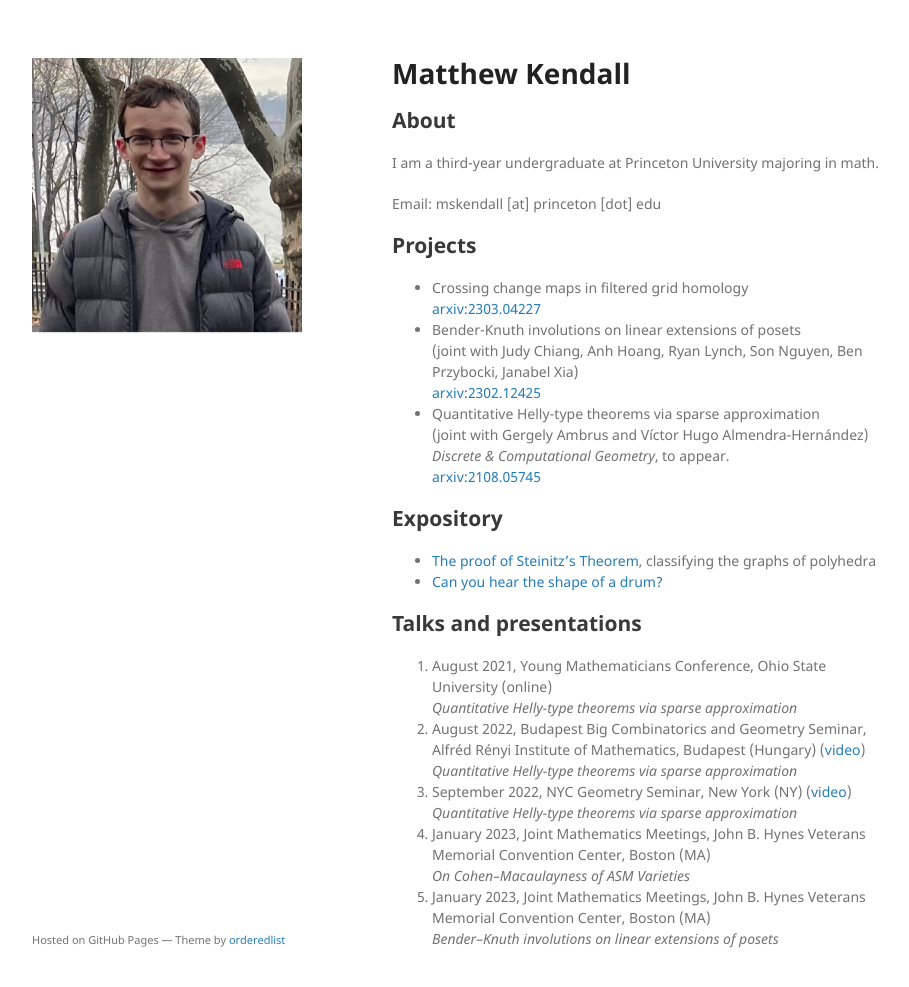
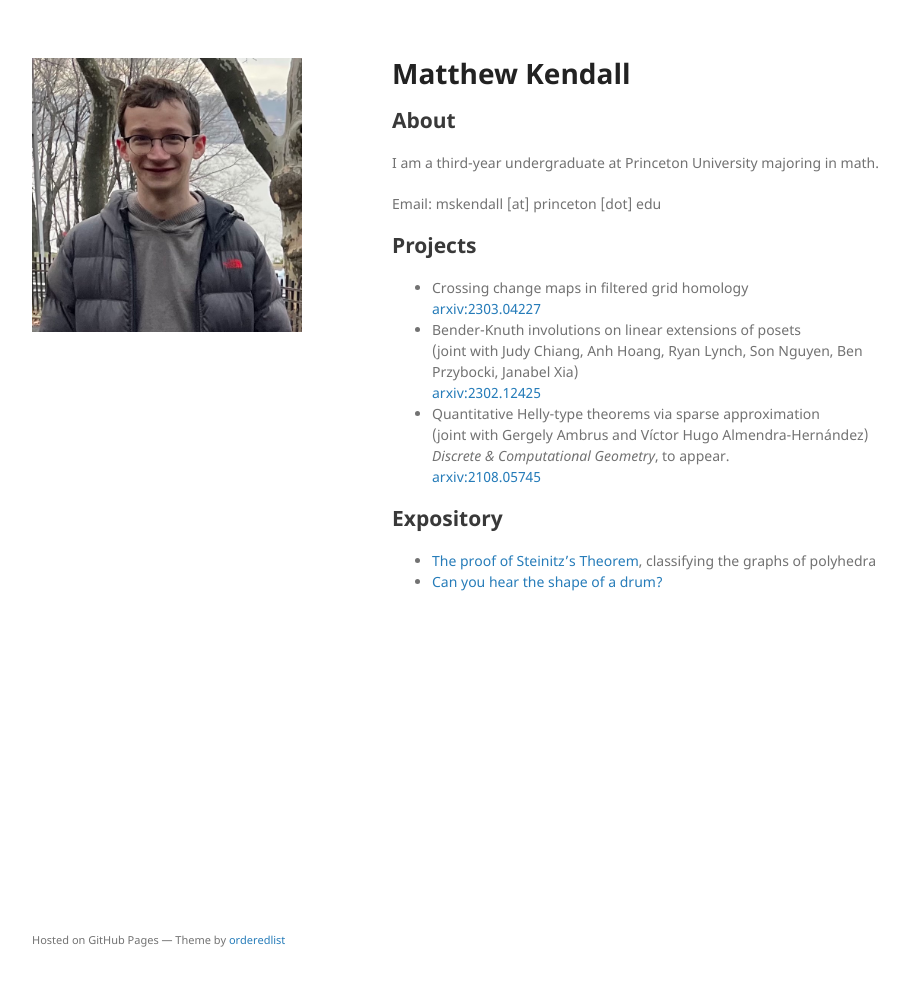
Before and after one commit to matthewkendall/matthewkendall.github.io, a Jekyll site: the page built from index.md, in a window 1280 px wide and 1019 px high. Shown: the top 987 px of the window, without its empty margins (178-1087 px from the left). Built offline with Jekyll 4.4.1, drawn with Linux system fonts in a browser that asks for light colours; our own code applies the rules of GitHub Pages for plain Markdown files; the repository's description, which GitHub fills in, is left out.

Commit message:
Update index.md

```diff
--- a/index.md
+++ b/index.md
@@ -13,10 +13,3 @@ Email: mskendall [at] princeton [dot] edu
 ## Expository
 - <a href="/assets/steinitz.pdf" target="_blank"> The proof of Steinitz's Theorem</a>, classifying the graphs of polyhedra
 - <a href="/assets/drum.pdf" target="_blank"> Can you hear the shape of a drum?</a>
-
-## Talks and presentations
-1. August 2021, Young Mathematicians Conference, Ohio State University (online) <br> *Quantitative Helly-type theorems via sparse approximation*
-2. August 2022, Budapest Big Combinatorics and Geometry Seminar, Alfréd Rényi Institute of Mathematics, Budapest (Hungary) (<a href="https://video.renyi.hu/video/matthew-kendall-quantitative-helly-type-theorems-via-sparse-approximation-430" target="_blank">video</a>) <br>*Quantitative Helly-type theorems via sparse approximation*
-3. September 2022, NYC Geometry Seminar, New York (NY) (<a href="https://youtu.be/VM_MmBW-Q_Y" target="_blank">video</a>) <br>*Quantitative Helly-type theorems via sparse approximation*
-4. January 2023, Joint Mathematics Meetings, John B. Hynes Veterans Memorial Convention Center, Boston (MA) <br> *On Cohen–Macaulayness of ASM Varieties*
-5. January 2023, Joint Mathematics Meetings, John B. Hynes Veterans Memorial Convention Center, Boston (MA) <br> *Bender–Knuth involutions on linear extensions of posets*
```
